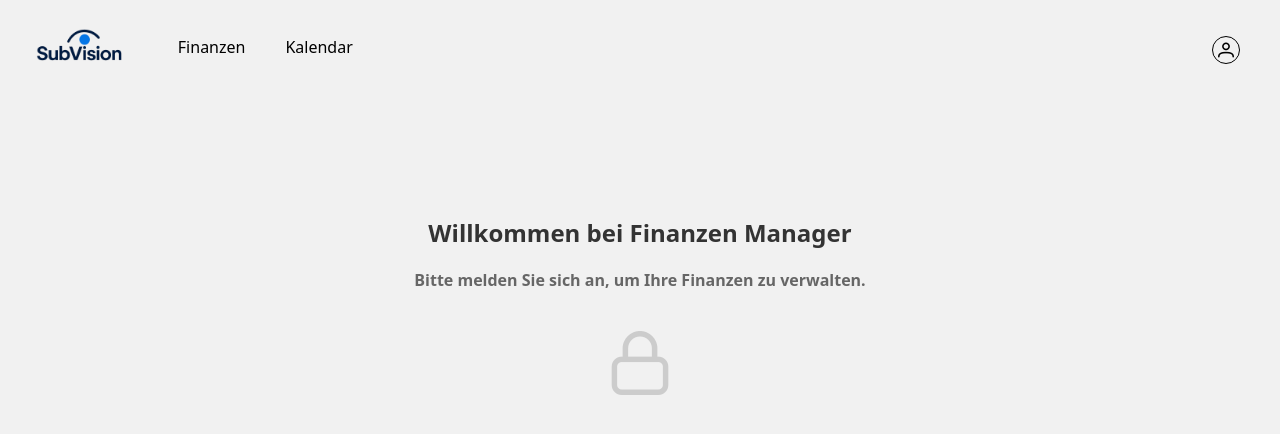
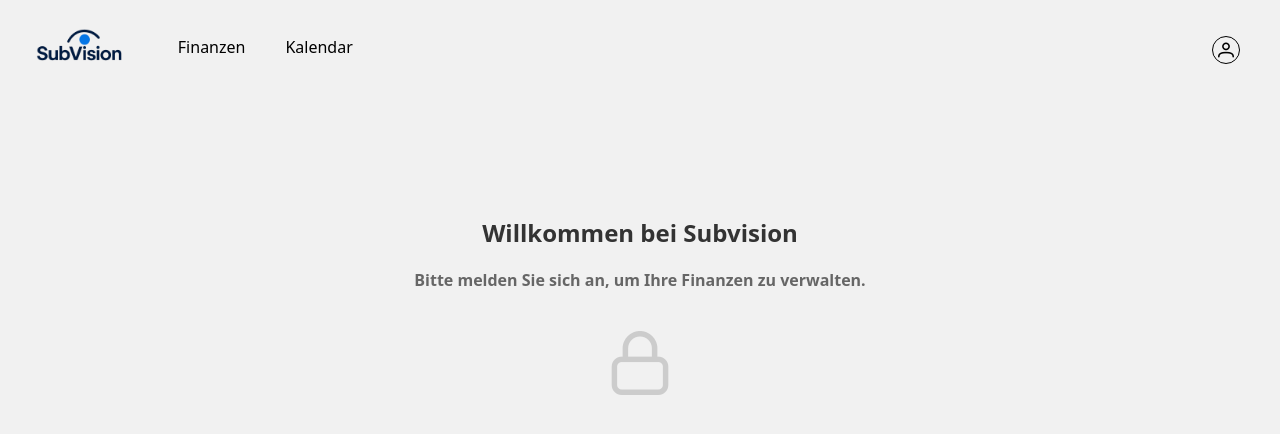
Before and after one commit to fd625/finanzberaterV2, a Vue app: page / in a window 1280 px wide. Shown: the top 434 px of the page. Built offline with nearby package versions, Linux system fonts and the light colour scheme.

Commit message:
mehr aufgeräumt

```diff
--- a/src/views/Calendar.vue
+++ b/src/views/Calendar.vue
@@ -87,13 +87,6 @@
             </div>
         </div>
     </div>
-    <div style="background: yellow; padding: 10px; margin: 10px;">
-    DEBUG: User prop = {{ user ? 'USER EXISTS' : 'NO USER' }}
-    <br>
-    User ID: {{ user?.id }}
-    <br>
-    User Email: {{ user?.email }}
-</div>
 </template>
 
 <script>
@@ -164,8 +157,6 @@ export default {
         loadUserEvents() {
             if (!this.user) return;
 
-            // Sample user-specific events
-            // In a real app, you'd load these from your database
             this.userEvents = [
                 {
                     title: 'Gehalt',
@@ -256,7 +247,6 @@ export default {
             this.userEvents.push(newEvent);
             this.closeAddEventModal();
 
-            // Here you would normally save to your database
             console.log('New event added:', newEvent);
         }
     }
@@ -323,7 +313,6 @@ export default {
 }
 
 .theme-default {
-    /* default theme styles are imported; you can override */
 }
 
 .my-event {
--- a/src/views/Home.vue
+++ b/src/views/Home.vue
@@ -1,7 +1,7 @@
 <template>
     <div class="home">
         <div v-if="!user" class="login-prompt">
-            <h2>Willkommen bei Finanzen Manager</h2>
+            <h2>Willkommen bei Subvision</h2>
             <p>Bitte melden Sie sich an, um Ihre Finanzen zu verwalten.</p>
             <div class="login-prompt__icon">
                 <i class="pi pi-lock" style="font-size: 4rem; color: #ccc;"></i>
@@ -150,7 +150,6 @@ export default {
         if (!this.user) return;
 
         try {
-            // Load user profile
             const { data: profile, error: profileError } = await supabase
                 .from('profiles')
                 .select('*')
@@ -163,7 +162,6 @@ export default {
                 this.userProfile = profile;
             }
 
-            // Load user contracts from database
             await this.loadContracts();
 
         } catch (error) {
@@ -184,12 +182,9 @@ export default {
             if (error) {
                 console.error('Error loading contracts:', error);
             } else {
-                // Format contracts for display
                 this.contracts = contracts.map(contract => ({
                     ...contract,
-                    // Format date for display
                     date: this.formatDisplayDate(contract.start_date),
-                    // Keep original for other uses
                     start_date: contract.start_date,
                     end_date: contract.end_date
                 }));
@@ -219,7 +214,6 @@ export default {
     },
 
     async addContract(newContract) {
-        // Refresh contracts list after adding
         await this.loadContracts();
     },
 
@@ -233,13 +227,12 @@ export default {
                 .from('contracts')
                 .delete()
                 .eq('id', contractId)
-                .eq('user_id', this.user.id); // Extra security check
+                .eq('user_id', this.user.id);
 
             if (error) {
                 console.error('Error deleting contract:', error);
                 alert('Fehler beim Löschen des Vertrags.');
             } else {
-                // Refresh the contracts list
                 await this.loadContracts();
             }
 
@@ -350,7 +343,6 @@ export default {
     }
 }
 
-// Keep existing PrimeVue styles
 .p-datatable-column-header-content,.p-datatable-tbody > tr > td {
  padding: 20px 0 !important;
 }
```
Also changed, not shown: src/views/Profile.vue (+0 -14 lines).
